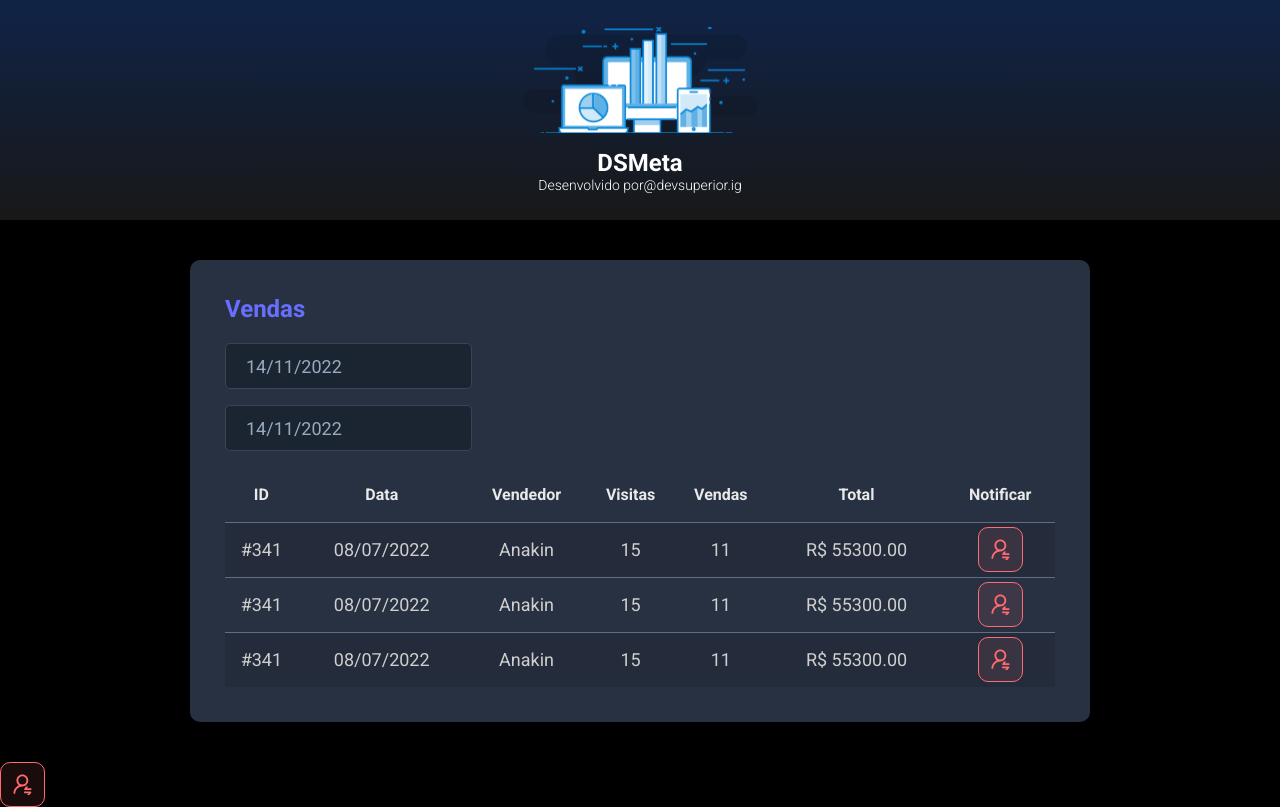
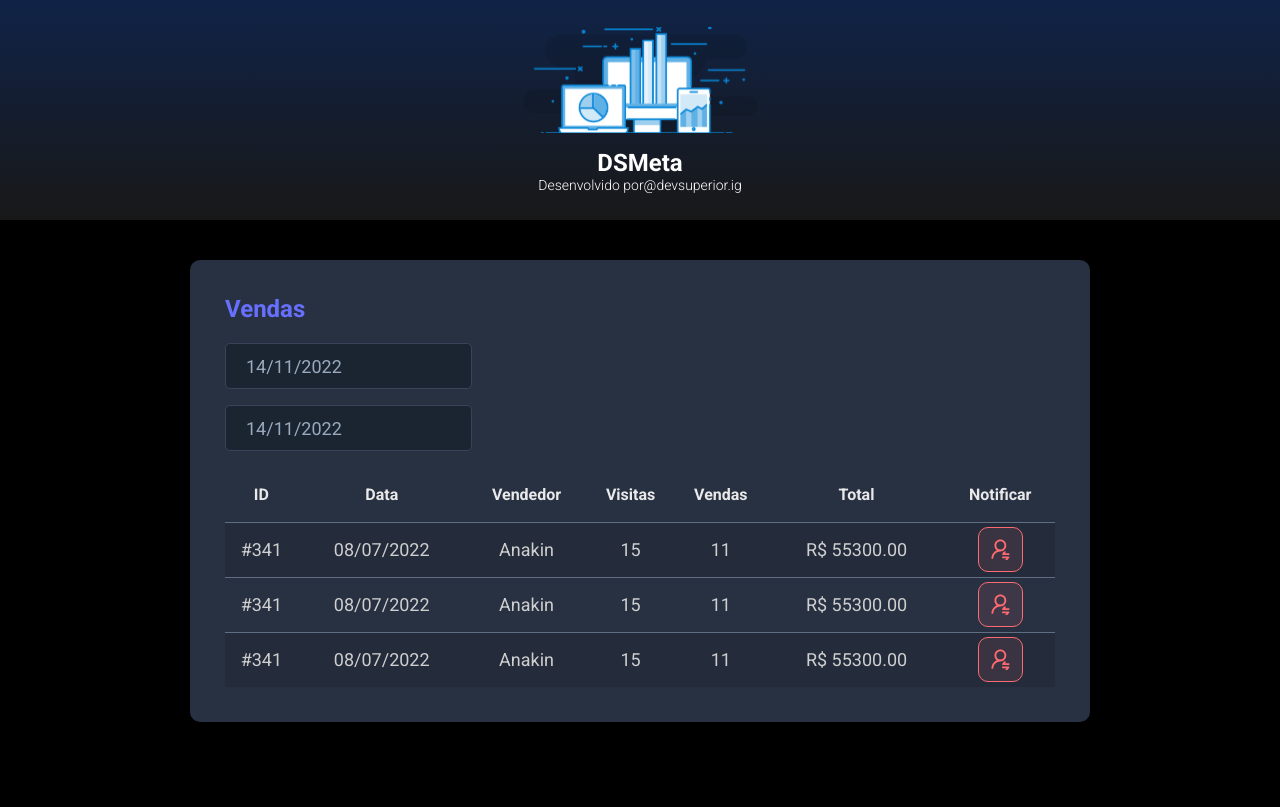
Before and after one commit to eliezerbuczak/dsmeta, a React (Vite) app in the folder frontend/: page / in a window 1280 px wide. Built offline with nearby package versions, Linux system fonts and the light colour scheme.

Commit message:
Correcao de bug

```diff
--- a/frontend/src/App.tsx
+++ b/frontend/src/App.tsx
@@ -14,7 +14,6 @@ function App() {
           </div>
         </section>
       </main>
-      <NotificationButton />
     </>
   )
 }
```
